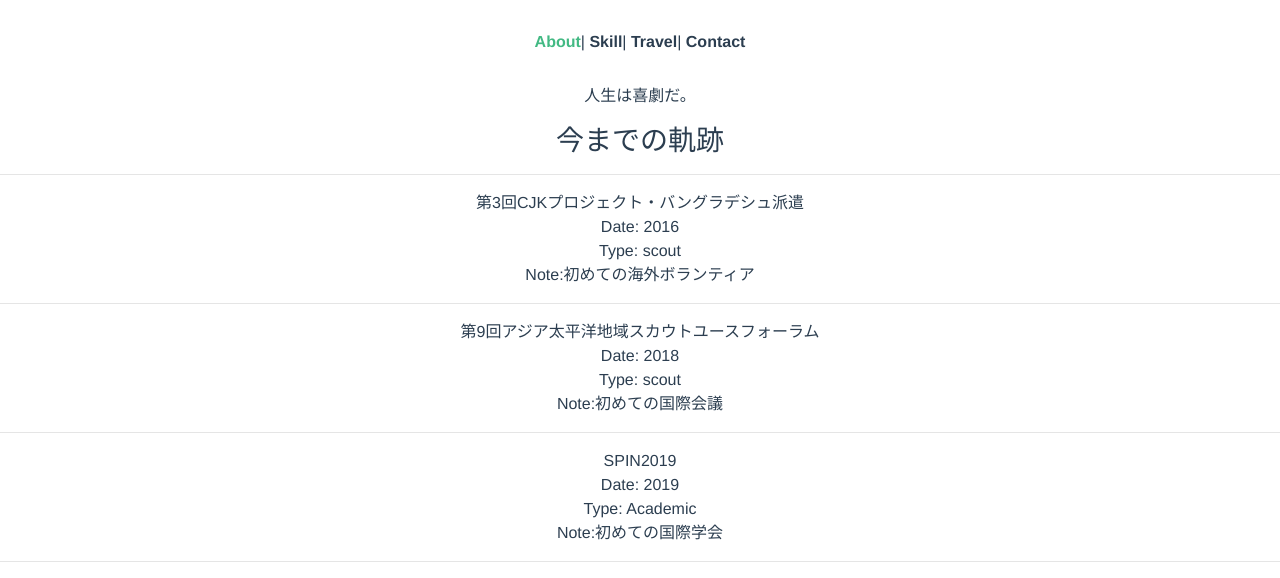
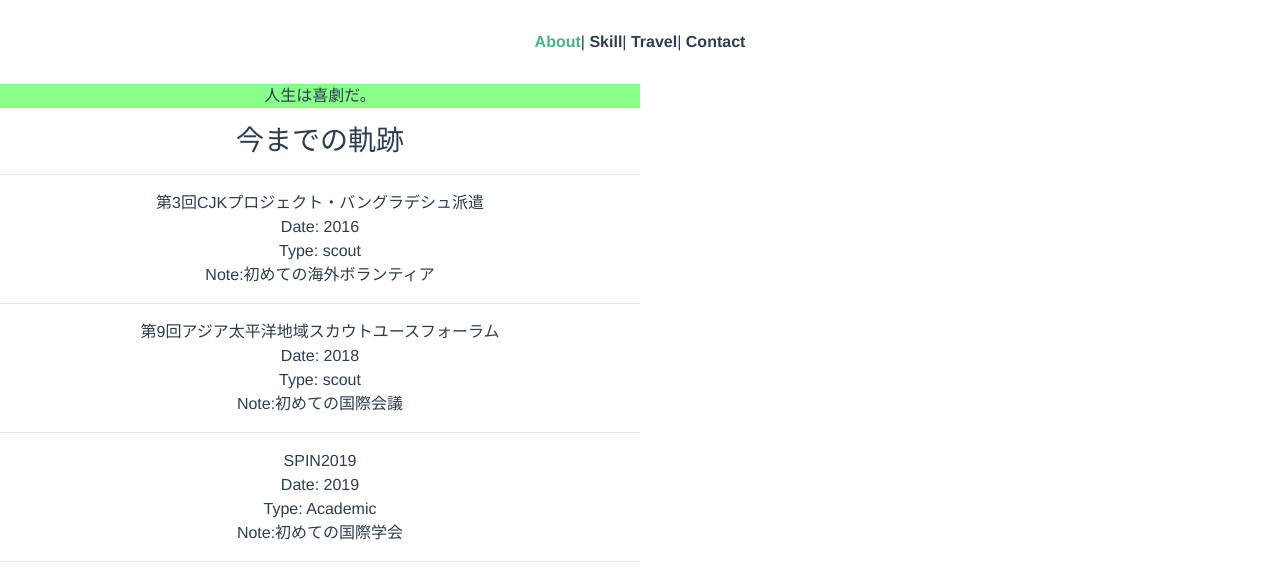
Before and after one commit to Senple/semple_portfolio_by_vue, a Vue app: page / in a window 1280 px wide. Shown: the top 578 px of the page. Built offline with nearby package versions, Linux system fonts and the light colour scheme; a web font is replaced by a local one.

Commit message:
added grid layout

```diff
--- a/src/views/About.vue
+++ b/src/views/About.vue
@@ -2,7 +2,7 @@
   <div id="about">
     <Loading v-show="loading"></Loading>
     <div class="about" v-show="!loading">
-      <p>人生は喜劇だ。</p>
+      <p id="header">人生は喜劇だ。</p>
       <h3>今までの軌跡</h3>
       <div v-for="topic in history" :key="topic.index">
         <hr />
@@ -80,3 +80,17 @@ export default {
 //     template: '<div v-if="show"><img src="https://estatesearch.s3-ap-northeast-1.amazonaws.com/img/ajax-loader.gif" >&nbsp;<span v-text="text"></span></div>'
 // });
 </script>
+
+<style scoped>
+#about {
+  display: grid;
+  grid-template-columns: 50vw 50vw;
+  grid-template-rows: 10vh 1fr 1fr 1fr;
+}
+
+#header {
+  grid-row: 1;
+  grid-column: 1/ 3;
+  background: #8f8;
+}
+</style>
```
